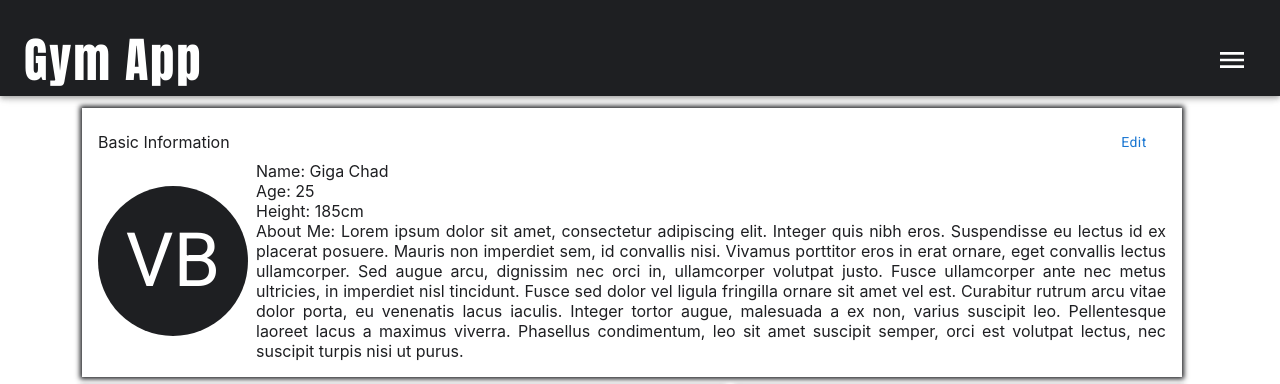
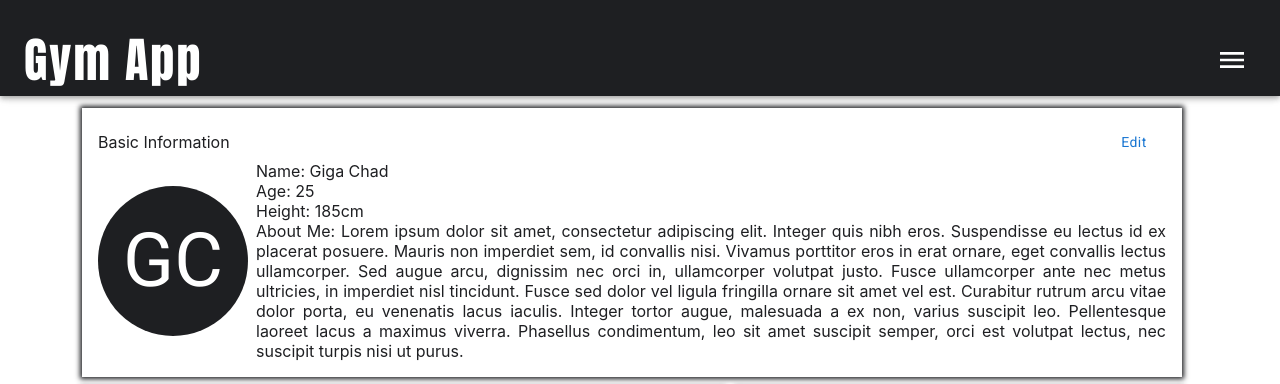
Before and after one commit to justvinny/full-stack-gym-tracker-app, a React (Create React App) app in the folder frontend/: page /track-progress in a window 1280 px wide. Shown: the top 384 px of the page. Built offline with nearby package versions, Linux system fonts and the light colour scheme.

Commit message:
Added function to extract initials from name.

```diff
--- a/frontend/src/components/Home/InfoContainer.tsx
+++ b/frontend/src/components/Home/InfoContainer.tsx
@@ -9,7 +9,24 @@ interface Props {
   aboutMe: string;
 }
 
-const InfoContainer = ({ name, age, height, aboutMe }: Props) => (
+const InfoContainer = ({ name, age, height, aboutMe }: Props) => {
+  const getInitials = () => {
+    const nameArr = name.split(" ");
+
+    switch (nameArr.length) {
+      case 0: {
+        return "A";
+      }
+      case 1: {
+        return nameArr[0].charAt(0);
+      }
+      default: {
+        return nameArr[0].charAt(0) + nameArr[nameArr.length - 1].charAt(0);
+      }
+    }
+  };
+
+  return (
     <Grid
       item
       xs={12}
@@ -35,7 +52,7 @@ const InfoContainer = ({ name, age, height, aboutMe }: Props) => (
             bgcolor: bgColor,
           }}
         >
-        VB
+          {getInitials()}
         </Avatar>
         <Box
           sx={{
@@ -53,5 +70,6 @@ const InfoContainer = ({ name, age, height, aboutMe }: Props) => (
       </Box>
     </Grid>
   );
+};
 
 export default InfoContainer;
```
Lines whose indentation alone changed are shown as unchanged.
